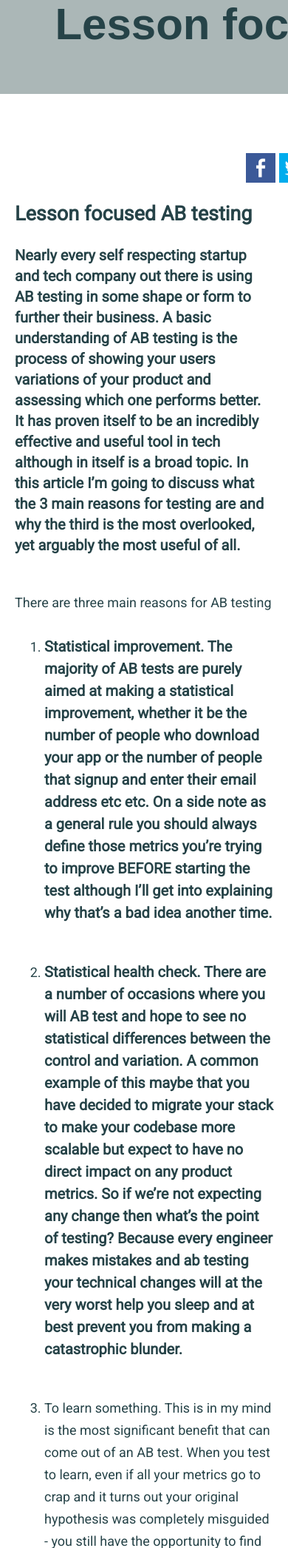
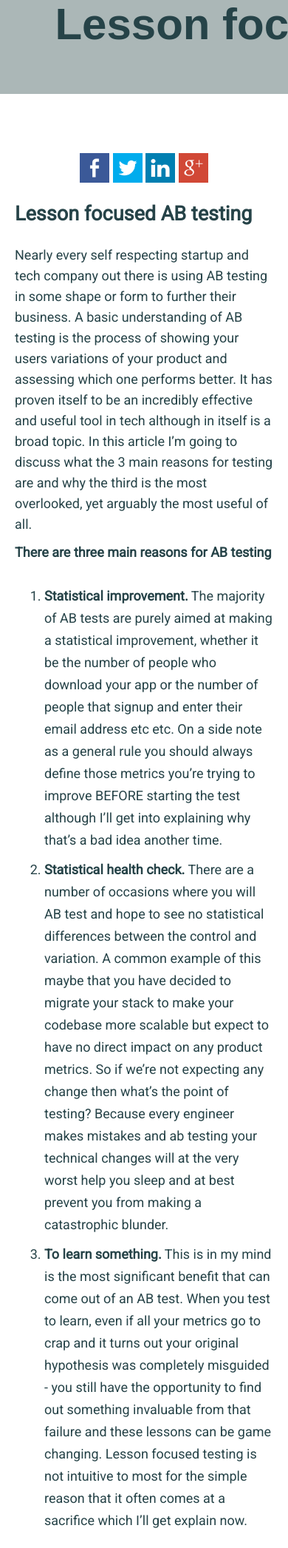
Before and after one commit to thatjpcsguy/prodcast, a Flask app: page /articles/lesson-focused-ab-testing in a window 390 px wide; the page is wider, and only the part inside the window is pictured. Shown: the part 176-2269 px from the top of that part at 74% size. Run offline with Flask 2, Linux system fonts and the light colour scheme; some libraries are stand-ins or nearby versions; some web fonts are replaced.

Commit message:
responsive social pannel, better article formatting, copy editing, adding nav to home

```diff
--- a/templates/articles/lesson-focused-ab-testing.html
+++ b/templates/articles/lesson-focused-ab-testing.html
@@ -5,30 +5,30 @@
  <br>
 		<p>Nearly every self respecting startup and tech company out there is using AB testing in some shape or form to further their business. A basic understanding of AB testing is the process of showing your users variations of your product and assessing which one performs better. It has proven itself to be an incredibly effective and useful tool in tech although in itself is a broad topic. In this article I’m going to discuss what the 3 main reasons for testing are and why the third is the most overlooked, yet arguably the most useful of all.</p>
 
-		<p>There are three main reasons for AB testing</p>
+		<p><strong>There are three main reasons for AB testing</strong></p>
 
 <ol>
 	<li>
-		<p>Statistical improvement. The majority of AB tests are purely aimed at making a statistical improvement, whether it be the number of people who download your app or the number of people that signup and enter their email address etc etc. On a side note as a general rule you should always define those metrics you’re trying to improve BEFORE starting the test although I’ll get into explaining why that’s a bad idea another time.</p>
+		<p><strong>Statistical improvement.</strong> The majority of AB tests are purely aimed at making a statistical improvement, whether it be the number of people who download your app or the number of people that signup and enter their email address etc etc. On a side note as a general rule you should always define those metrics you’re trying to improve BEFORE starting the test although I’ll get into explaining why that’s a bad idea another time.</p>
 	</li>
 	<li>
-		<p>Statistical health check. There are a number of occasions where you will AB test and hope to see no statistical differences between the control and variation. A common example of this maybe that you have decided to migrate your stack to make your codebase more scalable but expect to have no direct impact on any product metrics. So if we’re not expecting any change then what’s the point of testing? Because every engineer makes mistakes and ab testing your technical changes will at the very worst help you sleep and at best prevent you from making a catastrophic blunder.</p>
+		<p><strong>Statistical health check.</strong> There are a number of occasions where you will AB test and hope to see no statistical differences between the control and variation. A common example of this maybe that you have decided to migrate your stack to make your codebase more scalable but expect to have no direct impact on any product metrics. So if we’re not expecting any change then what’s the point of testing? Because every engineer makes mistakes and ab testing your technical changes will at the very worst help you sleep and at best prevent you from making a catastrophic blunder.</p>
 	</li>
    	<li>
-		To learn something. This is in my mind is the most significant benefit that can come out of an AB test. When you test to learn, even if all your metrics go to crap and it turns out your original hypothesis was completely misguided - you still have the opportunity to find out something invaluable from that failure and these lessons can be game changing. Lesson focused testing is not intuitive to most for the simple reason that it often comes at a sacrifice which I’ll get explain now.
+		<p><strong>To learn something.</strong> This is in my mind is the most significant benefit that can come out of an AB test. When you test to learn, even if all your metrics go to crap and it turns out your original hypothesis was completely misguided - you still have the opportunity to find out something invaluable from that failure and these lessons can be game changing. Lesson focused testing is not intuitive to most for the simple reason that it often comes at a sacrifice which I’ll get explain now.</p>
 	</li>
 </ol>
 
-		<p>What do we sacrifice to learn our lesson?</p>
+		<p><strong>What do we sacrifice to learn our lesson?</strong></p>
 
 		<p>Predominantly speed is what we sacrifice. Firstly let's make sure not to understate this as a sacrifice... one of the most important things for a startup or a product team to be is fast. All those cheesy sayings about failing fast and growing quickly are cheesy sayings because they’re undeniably true. Obviously every change to your product needs to approached on it’s own merits but as a general rule I would always sacrifice speed to learn something potentially invaluable.</p>
 
-		<p>What lesson might I look to learn?</p>
+		<p><strong>What lesson might I look to learn?</strong></p>
 
 		<p>There really is an infinite number of lessons to be learned about your product and users through testing. What you should look to learn will again really come down to the product and the driving metric but from a high level there are a couple of areas where everyone can look to learn.</p>
 <ul>
 	<li>
-		<p>Resource allocation. As a product manager of the leader of a startup you will always have to balance distributing engineering resources between technical tasks and feature development and ab testing can be a great aid for that.</p>
+		<p><strong>Resource allocation.</strong> As a product manager of the leader of a startup you will always have to balance distributing engineering resources between technical tasks and feature development and ab testing can be a great aid for that.</p>
 
 		<p>Let's say you find a bug on your site that, if fixed, will make every page 5% faster to load… so you should just fix it right? Not if you want to learn something! Even if the fix is guaranteed to make some sort of improvement to your key metrics… knowing both exactly how much and which metrics will improve will allow you to far more effectively prioritise your engineering resources.</p>
 
@@ -37,7 +37,7 @@
 		<p>I will make a quick concession here. There are always going to be situations where you could make a change without AB testing it and still get a reasonable idea of the statistical impact based on the uplift or decline from the baseline. It will depend on how stable your baseline stats are leading up to the change and what other changes that may affect your stats are going on at the same time. All things considered nothing beats the concrete takeaway from running an AB test and being 100% sure of what you’ve learned.</p>
 	</li>
 	<li>
-		<p>User behavior. I’m going to explain this one through an example of a product that we all know and use, LinkedIn (disclaimer: the specifics here are purely hypothetical). Let’s pretend we’ve developed a hypothesis that the longer the bio is on a user's profile, the less likely the longer they are retained as a user of the site. Now there’s a few ways that we can find out if this is cause or effect, perhaps by imposing a character limit or by adding tooltip suggesting the user writes a longer bio. Once you have collected some data, before checking whether or not the retention rate is better or worse, we need to make sure that the average user's bio length is as intended different between test groups. If we see no difference in bio length than we know any impact the test has will likely not have been a cause of our original hypothesis. Now let's say that our change had the desired effect and average bio lengths are 20% longer in the test group, we can now take a look to see if it has had an actual effect on retention.</p>
+		<p><strong>User behavior.</strong> I’m going to explain this one through an example of a product that we all know and use, LinkedIn (disclaimer: the specifics here are purely hypothetical). Let’s pretend we’ve developed a hypothesis that the longer the bio is on a user's profile, the less likely the longer they are retained as a user of the site. Now there’s a few ways that we can find out if this is cause or effect, perhaps by imposing a character limit or by adding tooltip suggesting the user writes a longer bio. Once you have collected some data, before checking whether or not the retention rate is better or worse, we need to make sure that the average user's bio length is as intended different between test groups. If we see no difference in bio length than we know any impact the test has will likely not have been a cause of our original hypothesis. Now let's say that our change had the desired effect and average bio lengths are 20% longer in the test group, we can now take a look to see if it has had an actual effect on retention.</p>
 
 		<p>The important thing here is regardless of whether or not our aim was to make the average bio lengths shorter or longer in the test, as long as there was an actual difference in average lengths, we can prove or disprove our hypothesis. If it turns out that we were right, this learning can be followed up by a series of tests aimed at encouraging users to write longer bios and make serious improvements in improving retention of our users!</p>
 	</li>
--- a/templates/css/prodcast.css
+++ b/templates/css/prodcast.css
@@ -80,11 +80,9 @@ article p {
 	padding-bottom: 10px;
 }
 
-article p:first-of-type {
-	font-size: 20px;
-	font-weight: bold;
-	padding-bottom: 50px;
-}
+
+strong { font-weight: bold; }
+
 
 .about a {
 	text-decoration: underline;
@@ -246,7 +244,7 @@ article p:first-of-type {
 
 /* SOCIAL ICONS https://github.com/thatjpcsguy/jpcs-social */
 .jpcs-social-wrapper {
-	width: 800px;
+	width: 100%;
 	margin: 0 auto;
 	text-align: center;
 	padding-top: 20px;
--- a/templates/episodes/welcome-to-the-prodcast.html
+++ b/templates/episodes/welcome-to-the-prodcast.html
@@ -2,8 +2,8 @@
 
 {% block description %}
 
-<p>How I went from selling a grilled cheese sandwhich to product management.</p>
-<p>We're James & James, current product managers at Freelancer.com</p>
-<p>In this episode, we detail how we both made it to becoming product managers, and a brief explanation of WTF product management even is!</p>
+<p>How  selling a grilled cheese sandwhich landed me in Product Management.</p>
+<p>We're James & James, current Product Managers at Freelancer.com</p>
+<p>In this episode, we detail how we both ended up becoming Product Managers, and a brief explanation of what product management can mean at different companies!</p>
 
 {% endblock %}
--- a/templates/homepage.html
+++ b/templates/homepage.html
@@ -12,7 +12,7 @@
 	</div>
 	<div class="container">
 		<div class="about">
-			<p>The Prodcast is a new podcast about all things product management, tech, startups, and whatever else takes our fancy. Listen to the <a href="/episodes/{{episode}}">latest episode</a> below. Or dont, whatever.</p>
+			<p>The Prodcast is a new podcast about all things product management, tech, startups, and whatever else takes our fancy. Listen to the <a href="/episodes/{{episode}}">latest episode</a> below.</p>
 		</div>
 		<div class="latest episode">
 			{{ player(episodes[episode]) }}
```
